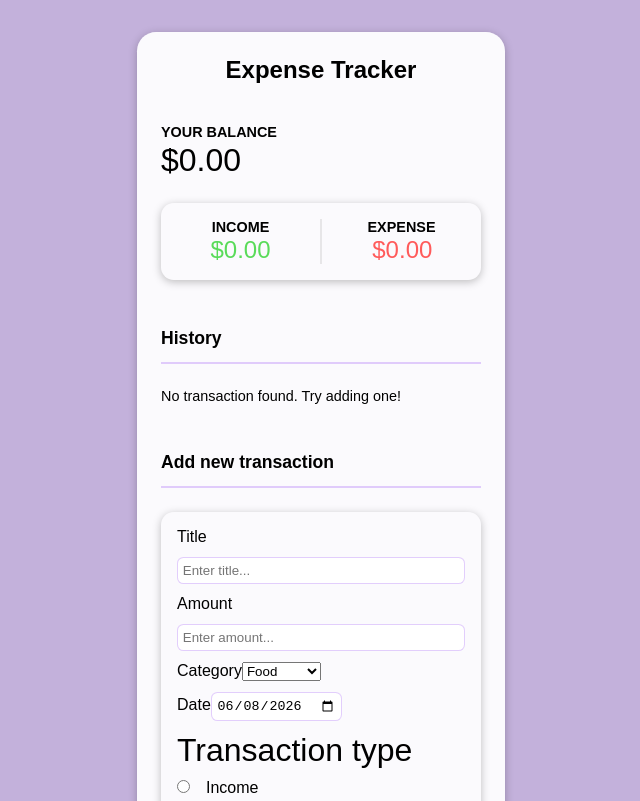
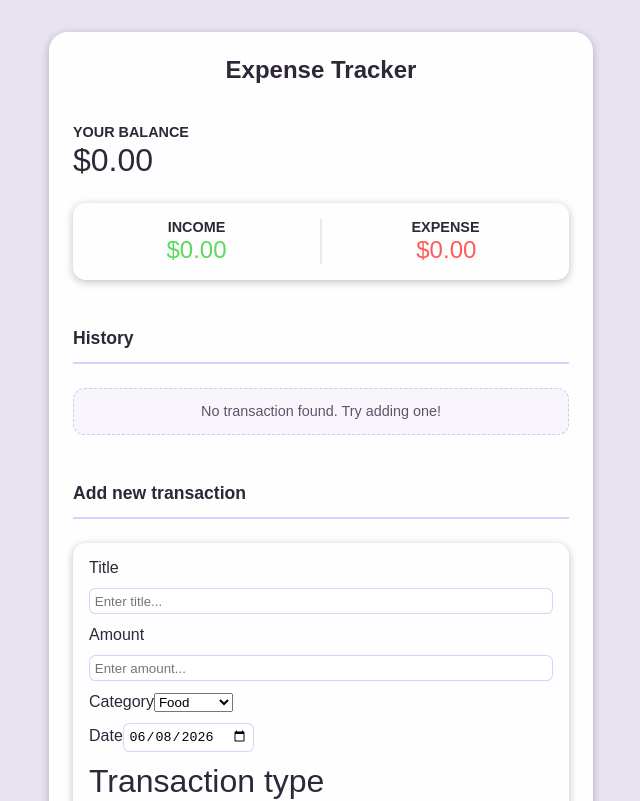
Before and after one commit to SeanNg774/Expense--tracker-evolution, a React app: page / in a window 1280 px wide. Shown: the top 801 px of the page, without its empty margins (319-959 px from the left). Built offline with nearby package versions, Linux system fonts and the light colour scheme; the HTML template or start-up script is replaced by a standard one.

Commit message:
Modernise main tracker layout

```diff
--- a/src/App.module.css
+++ b/src/App.module.css
@@ -1,20 +1,32 @@
 html {
-  font-family: sans-serif;
-  background-color: rgb(195, 177, 219);
+  background-color: rgb(233, 227, 241);
+  color: rgb(45, 39, 56);
+  font-family: Arial, Helvetica, sans-serif;
+}
+
+body {
+  margin: 0;
 }
 
 .container {
-  background-color: rgba(255, 255, 255, 0.932);
-  width: 20rem;
-  max-width: 80%;
-  height: 100%;
+  animation: appear 0.7s ease-in forwards;
+  background-color: rgba(255, 255, 255, 0.96);
+  box-sizing: border-box;
   margin: 2rem auto;
+  max-width: 92%;
   padding: 1.5rem;
-  animation: appear 1s ease-in forwards;
+  width: 34rem;
 }
 
 .no-history {
+  background-color: rgb(248, 246, 252);
+  border: 1px dashed rgba(143, 98, 202, 0.32);
+  border-radius: 0.7rem;
+  color: rgb(93, 84, 106);
   font-size: 0.9rem;
+  margin: 0.75rem 0 1rem;
+  padding: 0.9rem;
+  text-align: center;
 }
 
 @keyframes appear {
```
